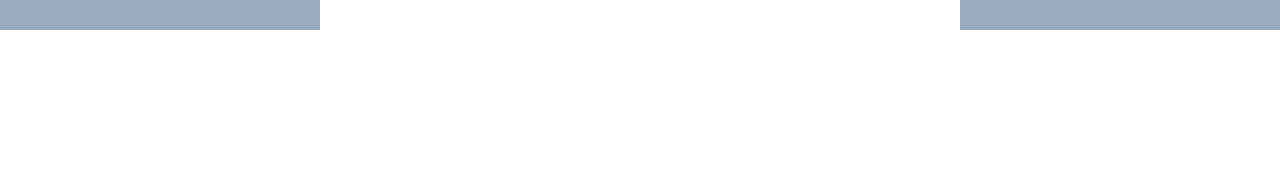
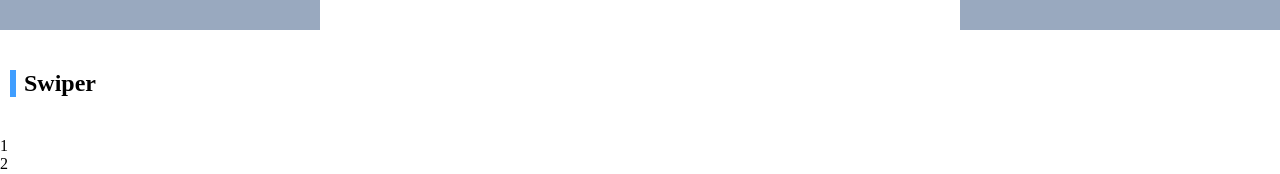
Before and after one commit to rijianyunxi/s-ui, a Vue app: page / in a window 1280 px wide. Shown: the part 1630-1804 px from the top of the page. Before the commit the page ends 1665 px from the top, so only its background shows below. Built offline with nearby package versions, Linux system fonts and the light colour scheme; a web font is replaced by a local one.

Commit message:
feat:new feat

```diff
--- a/src/App.vue
+++ b/src/App.vue
@@ -153,11 +153,23 @@
       </s-row>
       <!--  -->
     </div>
+    <!--  -->
+    <h2>Swiper</h2>
+    <div class="myswiper">
+      <swiper>
+        <swiper-item>1</swiper-item>
+        <swiper-item>2</swiper-item>
+        <swiper-item>3</swiper-item>
+      </swiper>
+    </div>
   </div>
 </template>
 
 <script>
+import ShopList from '../../ele-app/src/components/ShopList.vue';
+import SwiperItem from './packages/swiper/Swiper-item.vue';
 export default {
+  components: { ShopList, SwiperItem },
   name: "App",
   data() {
     return {
--- a/src/packages/index.js
+++ b/src/packages/index.js
@@ -7,6 +7,8 @@
 import Row from "./layout/Row.vue"
 import Upload from "./Upload.vue"
 import Echarts from "./Echarts.vue"
+import Swiper from "./swiper/Swiper.vue"
+import SwiperItem from "./swiper/Swiper-item.vue"
 
 
 const install = (Vue)=>{
@@ -18,6 +20,8 @@
     Vue.component(Row.name,Row);
     Vue.component(Upload.name,Upload);
     Vue.component(Echarts.name,Echarts);
+    Vue.component(Swiper.name,Swiper);
+    Vue.component(SwiperItem.name,SwiperItem);
 }
 
 if(typeof (window.Vue) !== "undefind"){
--- a/src/packages/layout/Col.vue
+++ b/src/packages/layout/Col.vue
@@ -9,7 +9,7 @@
     name:"s-col",
     mounted(){
         // console.log(this.$options.name);
-        console.log(this.$parent.$children[0].$options);
+        // console.log(this.$parent.$children[0].$options);
     },
     props:{
         span:{
--- /dev/null
+++ b/src/packages/swiper/Swiper-item.vue
@@ -0,0 +1,18 @@
+<template>
+  <div class="swiper-item">
+       <slot></slot>
+  </div>
+</template>
+
+<script>
+export default {
+     name:"swiper-item"
+}
+</script>
+
+<style lang="scss">
+  .swiper-item{
+    height: 100%;
+    width: 100%;
+  }
+</style>
--- /dev/null
+++ b/src/packages/swiper/Swiper.vue
@@ -0,0 +1,15 @@
+<template>
+  <div class="swiper">
+      <slot></slot>
+  </div>
+</template>
+
+<script>
+export default {
+    name:"swiper"
+}
+</script>
+
+<style>
+
+</style>
```
Also changed, not shown: 1 other file (tests, documents, lock files or other folders).
